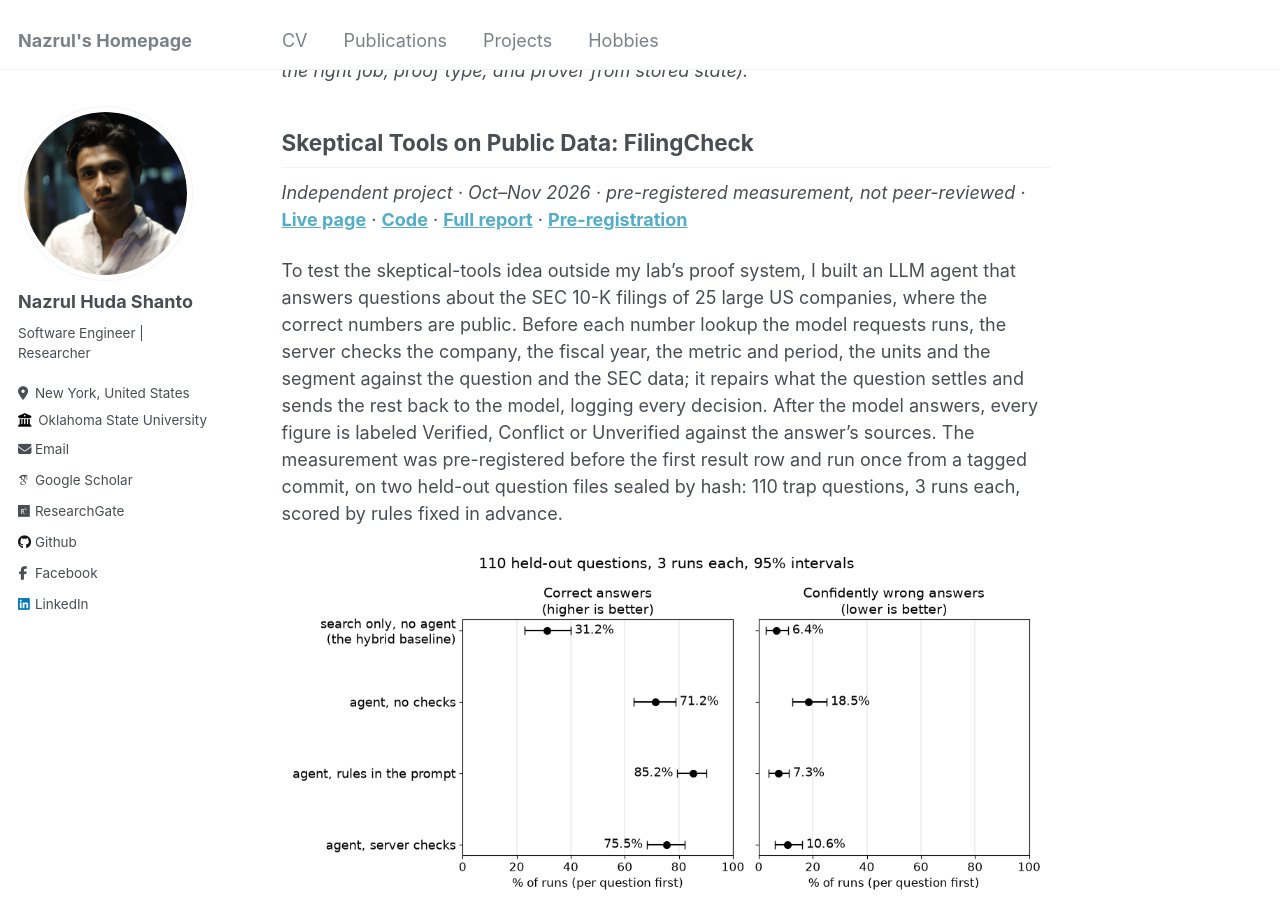
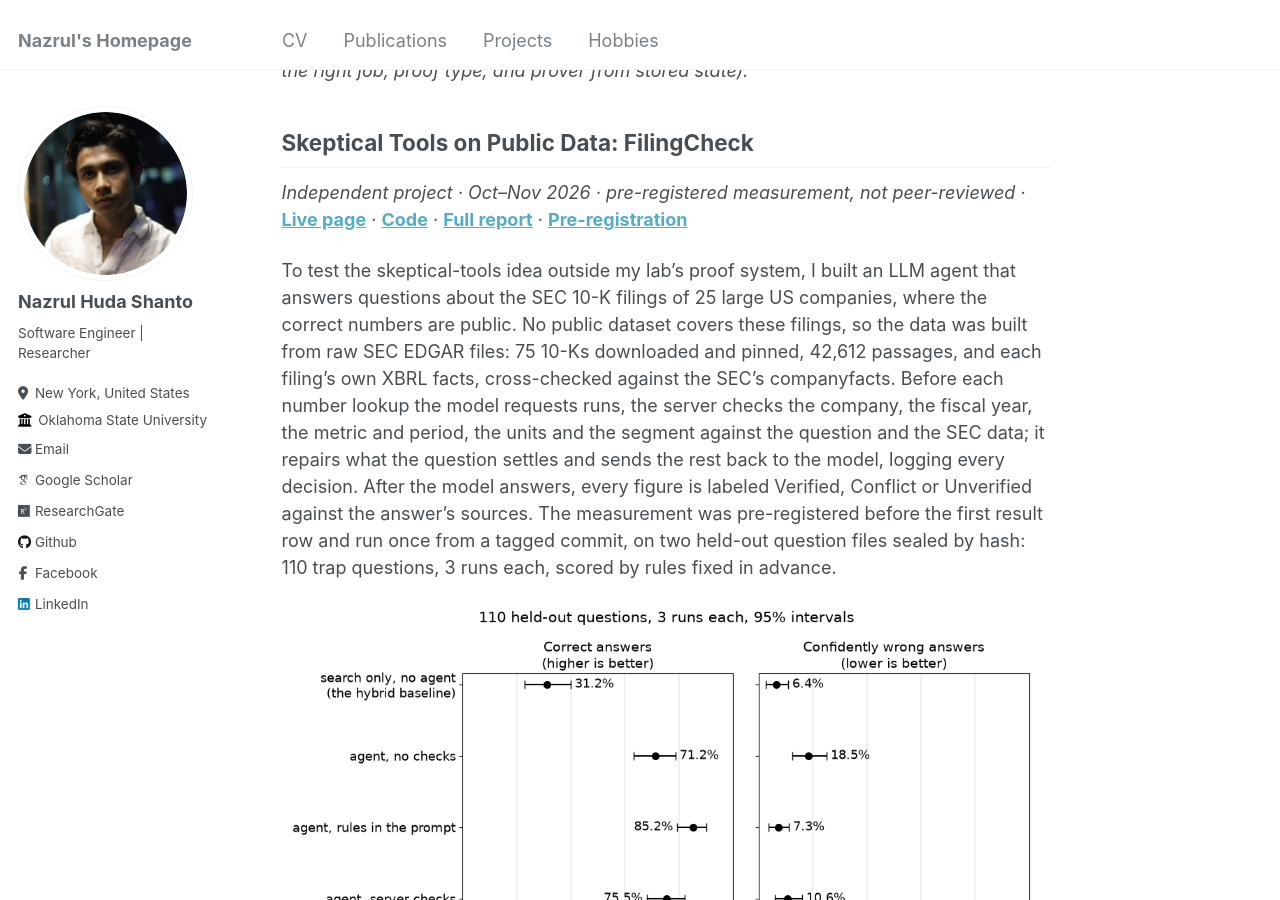
Before and after one commit to nazrulhuda/portfolio, a Jekyll site: the page built from _pages/about.md, in a window 1280 px wide and 900 px high, scrolled down 3281 px. Built offline with Jekyll 4.4.1, drawn with Linux system fonts in a browser that asks for light colours; some web fonts are replaced.

Commit message:
FilingCheck: no public dataset covers these filings, so the data was built from raw SEC EDGAR files

```diff
--- a/_pages/about.md
+++ b/_pages/about.md
@@ -58,7 +58,7 @@ Zero-knowledge proofs let a clinical study prove that its statistics are correct
 
 <!-- Video: the link to the two-minute FilingCheck demo goes here when it exists. -->
 
-To test the skeptical-tools idea outside my lab's proof system, I built an LLM agent that answers questions about the SEC 10-K filings of 25 large US companies, where the correct numbers are public. Before each number lookup the model requests runs, the server checks the company, the fiscal year, the metric and period, the units and the segment against the question and the SEC data; it repairs what the question settles and sends the rest back to the model, logging every decision. After the model answers, every figure is labeled Verified, Conflict or Unverified against the answer's sources. The measurement was pre-registered before the first result row and run once from a tagged commit, on two held-out question files sealed by hash: 110 trap questions, 3 runs each, scored by rules fixed in advance.
+To test the skeptical-tools idea outside my lab's proof system, I built an LLM agent that answers questions about the SEC 10-K filings of 25 large US companies, where the correct numbers are public. No public dataset covers these filings, so the data was built from raw SEC EDGAR files: 75 10-Ks downloaded and pinned, 42,612 passages, and each filing's own XBRL facts, cross-checked against the SEC's companyfacts. Before each number lookup the model requests runs, the server checks the company, the fiscal year, the metric and period, the units and the segment against the question and the SEC data; it repairs what the question settles and sends the rest back to the model, logging every decision. After the model answers, every figure is labeled Verified, Conflict or Unverified against the answer's sources. The measurement was pre-registered before the first result row and run once from a tagged commit, on two held-out question files sealed by hash: 110 trap questions, 3 runs each, scored by rules fixed in advance.
 
 [![Correct answers and confidently wrong answers on the 110 held-out questions, for search only, the agent with no checks, the agent with the rules in the prompt, and the agent with the server checks, each with its 95% interval](/images/filingcheck_summary.png){: .wide-shot}](/images/filingcheck_summary.png)
 *Correct and confidently wrong answers on the 110 held-out questions, by arm, with 95% intervals, drawn by the report code from the committed result rows.*
```
